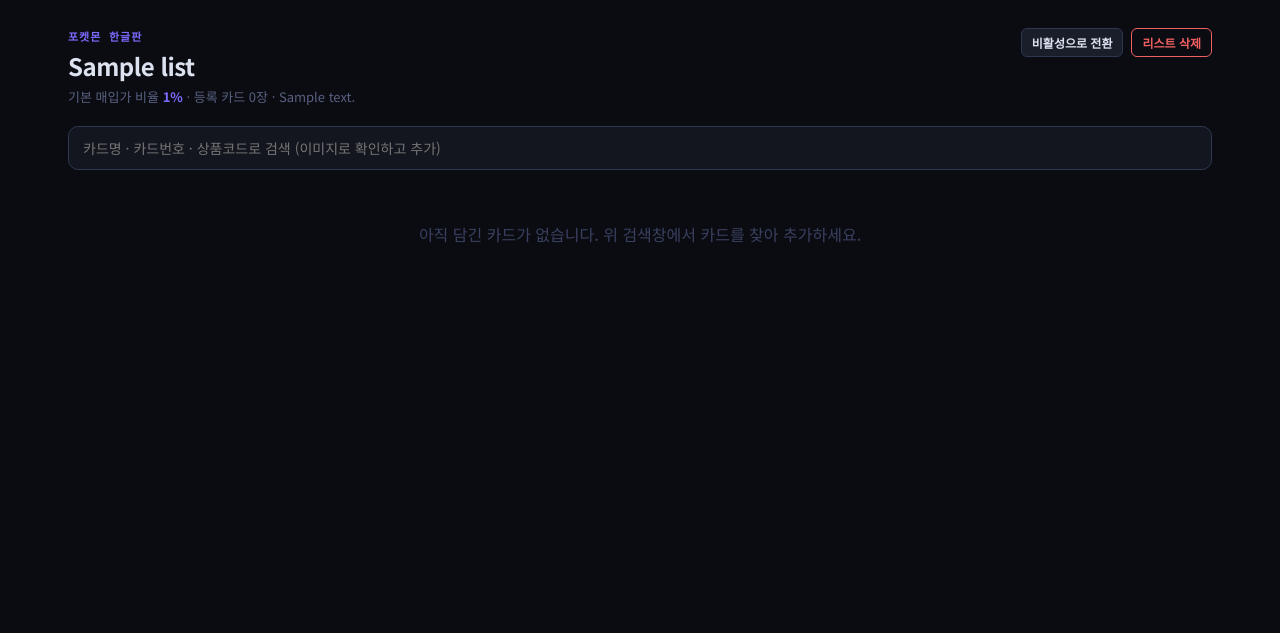
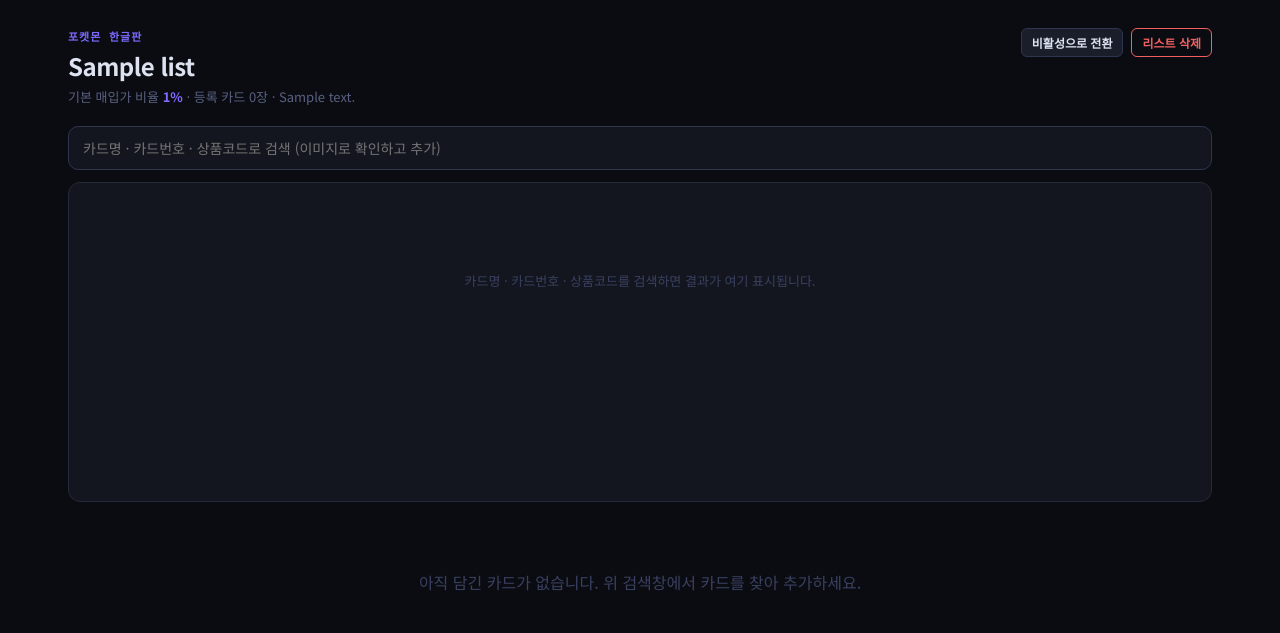
Before and after one commit to horhori2/pricehub, a Django app: page /purchase-lists/detail/1/ in a window 1280 px wide. Shown: the part 56-689 px from the top of the page. Run offline with Django 5.2, Linux system fonts and the light colour scheme; a user stored in the database is signed in; tables that the repository leaves empty hold one stand-in row (values such as "Sample post"); parts of the project's set-up code (start-up, migrations or seed data) failed here and were passed over.

Commit message:
fix: 매입리스트 상세 화면 레이아웃 안정성 개선
검색 결과 영역을 검색 전부터 고정 높이(320px, 내부 스크롤)로 미리
확보해서, 검색 시 아래 등록 카드 목록이 갑자기 밀려 내려가던 문제
수정. 카드 추가/삭제도 페이지 전체 새로고침 대신 DOM만 갱신하도록
바꿔서 검색 결과 그리드가 사라지지 않게 함.

```diff
--- a/pricehub/templates/dashboard/purchase_list_detail.html
+++ b/pricehub/templates/dashboard/purchase_list_detail.html
@@ -17,10 +17,10 @@
   .pl-search-box { margin-bottom:12px; }
   .pl-search-input { width:100%; padding:11px 14px; background:var(--surface); border:1px solid var(--border2); border-radius:10px; color:var(--text); font-family:inherit; font-size:14px; outline:none; }
   .pl-search-input:focus { border-color:var(--accent2); }
-  .pl-search-panel { display:none; margin-bottom:28px; }
-  .pl-search-panel.show { display:block; }
+  .pl-search-panel { height:320px; overflow-y:auto; margin-bottom:28px; background:var(--surface); border:1px solid var(--border); border-radius:12px; padding:16px; }
   .pl-search-count { font-size:12px; color:var(--text-muted); margin-bottom:12px; }
   .pl-search-grid { display:grid; grid-template-columns:repeat(auto-fill, minmax(150px, 1fr)); gap:14px; }
+  .pl-search-hint { grid-column:1/-1; color:var(--text-dim); font-size:13px; padding:60px 0; text-align:center; }
   .pl-search-card { background:var(--surface2); border:1px solid var(--border); border-radius:12px; padding:12px; text-align:center; cursor:pointer; transition:all 0.15s; position:relative; }
   .pl-search-card:hover { border-color:var(--accent2); transform:translateY(-2px); box-shadow:0 6px 20px rgba(0,0,0,0.25); }
   .pl-search-card.added { opacity:0.55; cursor:default; }
@@ -64,7 +64,7 @@
       <div class="page-title" style="margin-bottom:4px;">{{ plist.name }}</div>
       <div style="font-size:13px;color:var(--text-muted);">
         기본 매입가 비율 <strong style="color:var(--accent2);">{{ plist.default_purchase_ratio|floatformat:0 }}%</strong>
-        · 등록 카드 {{ rows|length }}장
+        · 등록 카드 <span id="registeredCount">{{ rows|length }}</span>장
         {% if plist.description %} · {{ plist.description }}{% endif %}
       </div>
     </div>
@@ -84,11 +84,12 @@
 
   <div class="pl-search-panel" id="searchPanel">
     <div class="pl-search-count" id="searchCount"></div>
-    <div class="pl-search-grid" id="searchGrid"></div>
+    <div class="pl-search-grid" id="searchGrid">
+      <div class="pl-search-hint">카드명 · 카드번호 · 상품코드를 검색하면 결과가 여기 표시됩니다.</div>
+    </div>
   </div>
 
-  {% if rows %}
-  <table class="pl-table">
+  <table class="pl-table" id="itemsTable" style="{% if not rows %}display:none;{% endif %}">
     <thead>
       <tr>
         <th style="width:44px;"></th>
@@ -131,11 +132,9 @@
       {% endfor %}
     </tbody>
   </table>
-  {% else %}
-  <div class="empty" style="padding:40px 0;text-align:center;color:var(--text-dim);">
+  <div class="empty" id="emptyState" style="{% if rows %}display:none;{% endif %}padding:40px 0;text-align:center;color:var(--text-dim);">
     아직 담긴 카드가 없습니다. 위 검색창에서 카드를 찾아 추가하세요.
   </div>
-  {% endif %}
 </div>
 
 <div id="fav-toast"></div>
@@ -155,32 +154,35 @@ function showToast(msg) {
   t._timer = setTimeout(() => t.classList.remove('show'), 2200);
 }
 
+const SEARCH_HINT_HTML = '<div class="pl-search-hint">카드명 · 카드번호 · 상품코드를 검색하면 결과가 여기 표시됩니다.</div>';
+
 let _searchTimer = null;
 function onSearchInput() {
   clearTimeout(_searchTimer);
   const q = document.getElementById('cardSearchInput').value.trim();
-  const panel = document.getElementById('searchPanel');
-  if (!q) { panel.classList.remove('show'); document.getElementById('searchGrid').innerHTML = ''; return; }
+  if (!q) {
+    document.getElementById('searchCount').textContent = '';
+    document.getElementById('searchGrid').innerHTML = SEARCH_HINT_HTML;
+    return;
+  }
   _searchTimer = setTimeout(() => runSearch(q), 250);
 }
 
 async function runSearch(q) {
-  const panel = document.getElementById('searchPanel');
   const grid  = document.getElementById('searchGrid');
   const count = document.getElementById('searchCount');
-  panel.classList.add('show');
-  grid.innerHTML = '<div style="color:var(--text-dim);font-size:13px;padding:20px 0;">검색 중...</div>';
+  grid.innerHTML = '<div class="pl-search-hint">검색 중...</div>';
   count.textContent = '';
   try {
     const res = await fetch(`${SEARCH_URL}?q=${encodeURIComponent(q)}`);
     const data = await res.json();
     if (!data.results || !data.results.length) {
-      grid.innerHTML = '<div style="color:var(--text-dim);font-size:13px;padding:20px 0;">검색 결과가 없습니다.</div>';
+      grid.innerHTML = '<div class="pl-search-hint">검색 결과가 없습니다.</div>';
       return;
     }
     count.textContent = `${data.results.length}개 결과 — 이미지로 확인하고 클릭해서 추가하세요`;
     grid.innerHTML = data.results.map(c => `
-      <div class="pl-search-card ${c.already_added ? 'added' : ''}" onclick="${c.already_added ? '' : `addCard(${c.id})`}">
+      <div class="pl-search-card ${c.already_added ? 'added' : ''}" data-card-id="${c.id}" onclick="${c.already_added ? '' : `addCard(${c.id})`}">
         ${c.already_added ? '<span class="pl-search-added-badge">추가됨</span>' : ''}
         ${c.image_url
           ? `<img src="${c.image_url}" class="pl-search-card-img" onerror="cardImgFallback(this)">`
@@ -194,8 +196,49 @@ async function runSearch(q) {
       </div>
     `).join('');
   } catch (e) {
-    grid.innerHTML = '<div style="color:var(--danger);font-size:13px;padding:20px 0;">검색 중 오류가 발생했습니다.</div>';
+    grid.innerHTML = '<div class="pl-search-hint" style="color:var(--danger);">검색 중 오류가 발생했습니다.</div>';
   }
+}
+
+function updateRegisteredCount(delta) {
+  const el = document.getElementById('registeredCount');
+  if (el) el.textContent = parseInt(el.textContent, 10) + delta;
+}
+
+function appendRegisteredRow(item) {
+  document.getElementById('emptyState').style.display = 'none';
+  document.getElementById('itemsTable').style.display = '';
+
+  const tr = document.createElement('tr');
+  tr.id = `item-row-${item.id}`;
+  tr.innerHTML = `
+    <td>${item.image_url ? `<img src="${item.image_url}" class="pl-thumb" onerror="cardImgFallback(this)">` : ''}</td>
+    <td>
+      <div style="font-weight:600;">${item.card_name}</div>
+      <div style="font-size:11px;color:var(--text-muted);">${item.card_number || ''} · ${item.rarity || ''}</div>
+    </td>
+    <td class="pl-price-mono">${item.selling_price.toLocaleString()}원</td>
+    <td>
+      <input type="number" class="pl-purchase-input" id="price-input-${item.id}" value="${item.recommended_purchase_price}" min="0" step="100">
+      <div style="font-size:10px;color:var(--text-muted);">추천 ${item.recommended_purchase_price.toLocaleString()}원 (${Math.round(item.purchase_ratio)}%)</div>
+    </td>
+    <td><span id="status-${item.id}" class="pl-undecided-badge">미확정(추천가)</span></td>
+    <td>
+      <div class="pl-action-cell">
+        <button class="pl-small-btn primary" onclick="saveItemPrice(${item.id})">결정</button>
+        <button class="pl-small-btn danger" onclick="removeItem(${item.id})">삭제</button>
+      </div>
+    </td>
+  `;
+  document.getElementById('itemsBody').appendChild(tr);
+}
+
+function markSearchCardAdded(cardId) {
+  const card = document.querySelector(`.pl-search-card[data-card-id="${cardId}"]`);
+  if (!card) return;
+  card.classList.add('added');
+  card.onclick = null;
+  card.insertAdjacentHTML('afterbegin', '<span class="pl-search-added-badge">추가됨</span>');
 }
 
 async function addCard(cardId) {
@@ -208,7 +251,9 @@ async function addCard(cardId) {
     const data = await res.json();
     if (!data.success) { showToast(data.error || '추가하지 못했습니다.'); return; }
     showToast(`${data.item.card_name} 추가됨`);
-    setTimeout(() => location.reload(), 500);
+    appendRegisteredRow(data.item);
+    markSearchCardAdded(cardId);
+    updateRegisteredCount(1);
   } catch (e) {
     showToast('추가 중 오류가 발생했습니다.');
   }
@@ -243,7 +288,15 @@ async function removeItem(itemId) {
       headers: { 'X-CSRFToken': getCsrf() },
     });
     const data = await res.json();
-    if (data.success) location.reload();
+    if (!data.success) return;
+    document.getElementById(`item-row-${itemId}`)?.remove();
+    updateRegisteredCount(-1);
+    const tbody = document.getElementById('itemsBody');
+    if (tbody && !tbody.children.length) {
+      document.getElementById('itemsTable').style.display = 'none';
+      document.getElementById('emptyState').style.display = '';
+    }
+    showToast('삭제되었습니다.');
   } catch (e) {
     showToast('삭제 중 오류가 발생했습니다.');
   }
```
Also changed, not shown: CHANGELOG.md.
